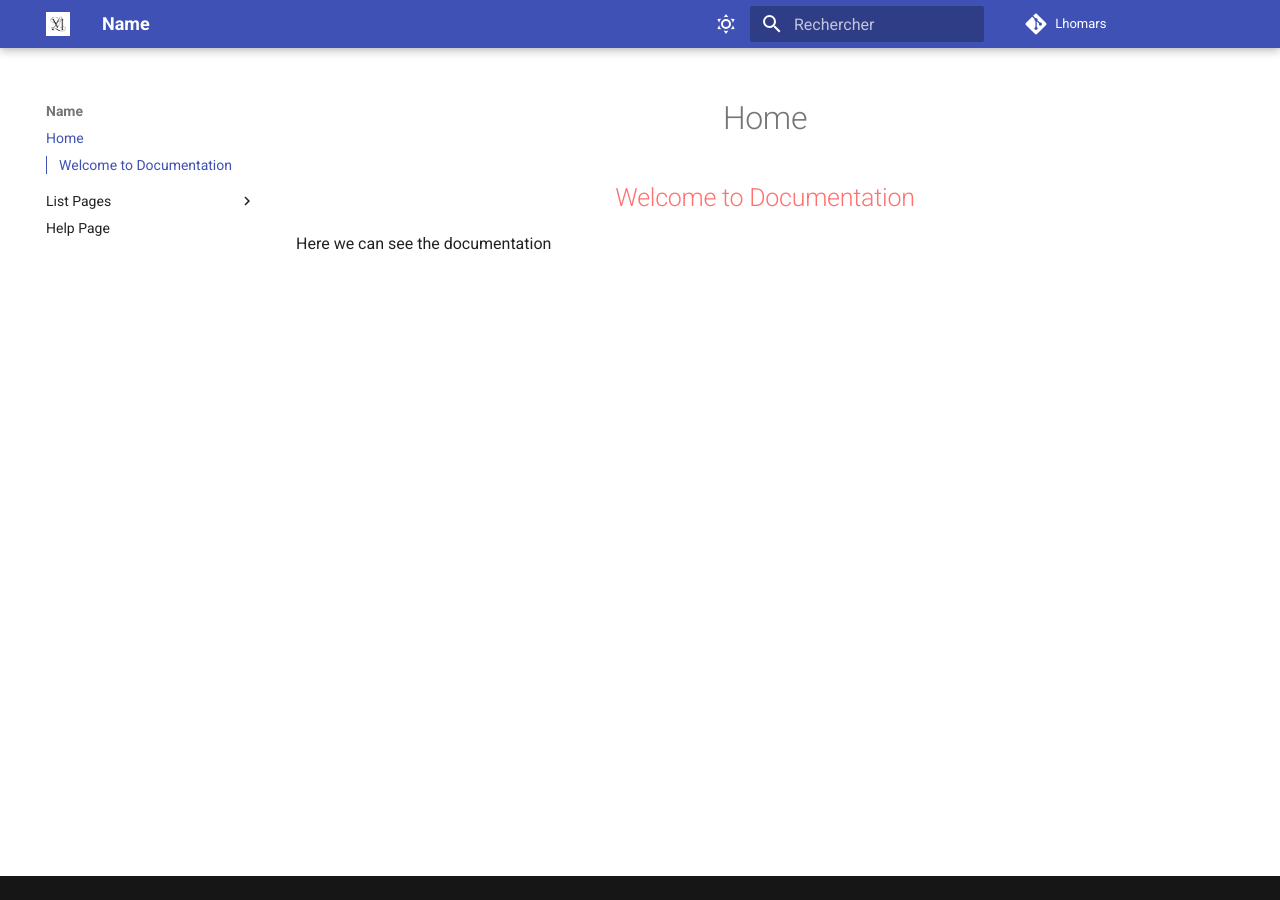
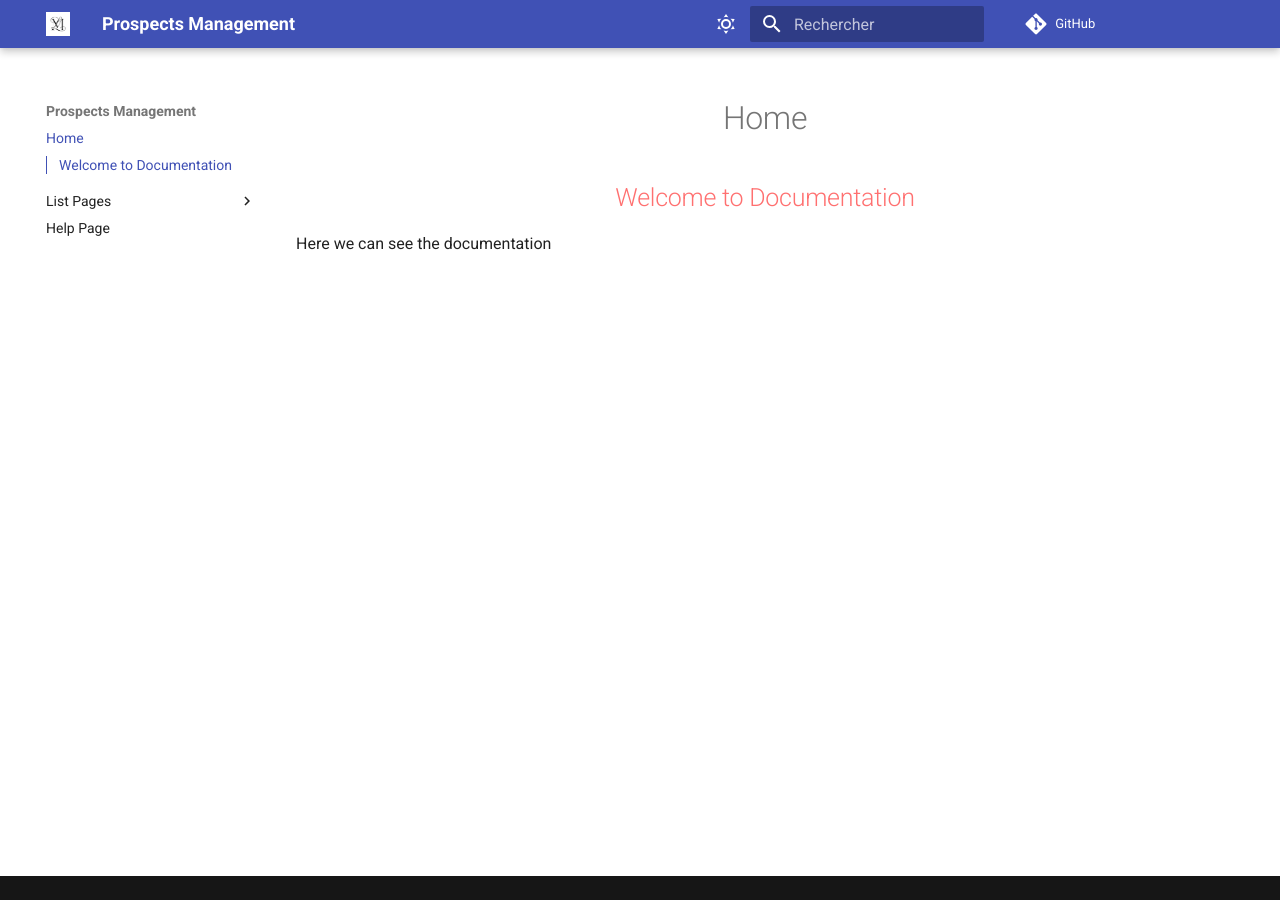
Before and after one commit to LhoMars/ProspectsManagement, an MkDocs documentation site: the page built from docs/index.md, in a window 1280 px wide. Built offline with MkDocs 1.6.1 and Material for MkDocs 9.7.7, drawn with Linux system fonts in a browser that asks for light colours; comment, search, counter and statistics services are not loaded.

Commit message:
modif dao et doc

```diff
--- a/mkdocs.yml
+++ b/mkdocs.yml
@@ -1,7 +1,7 @@
-site_name: Name
+site_name: Prospects Management
 site_author : Marcel Lhote
 site_description : description
-repo_url: https://lhomars.github.io/name/
+repo_url: https://github.com/LhoMars/ProspectsManagement
 edit_uri: 'edit/main/docs/'
 
 nav:
```
Also changed, not shown: docs/pages/index.md (added, +3 -0 lines), 1 other file.
